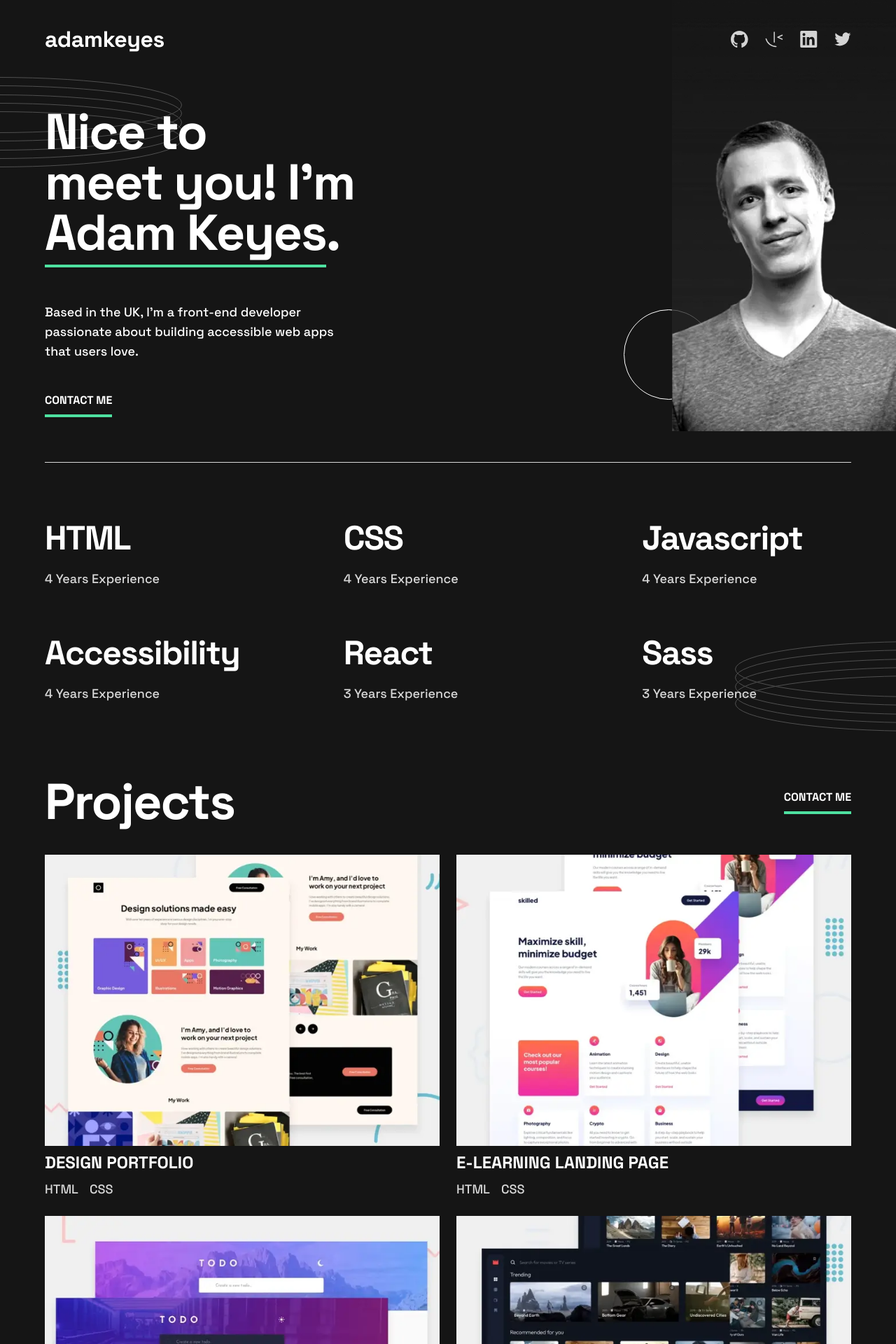
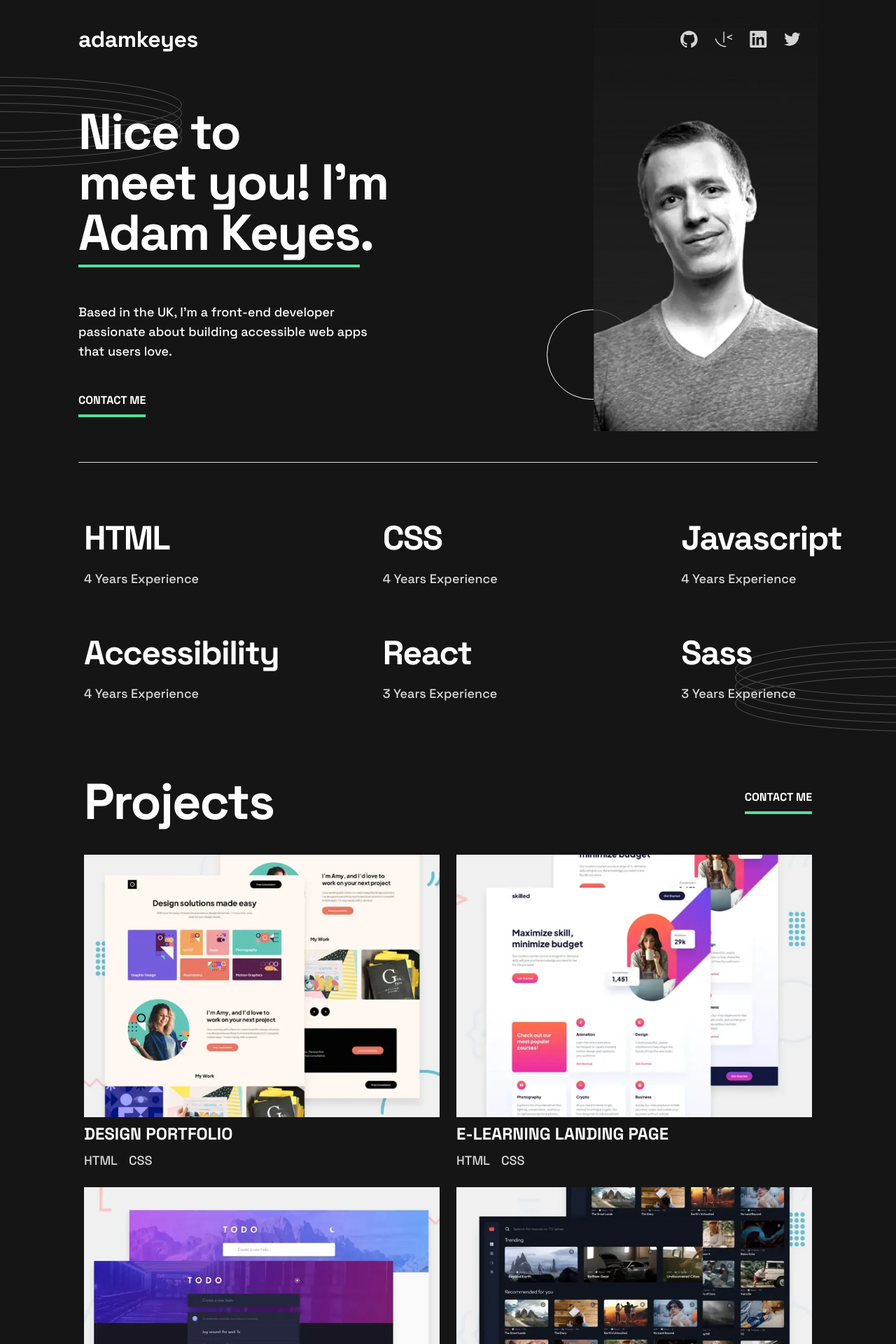
Before and after one commit to lastiwan89/single-page-dev-porfolio, a React (Vite) app: page / in a window 1280 px wide. Shown: the top 1920 px of the page at 70% size. Built offline with nearby package versions, Linux system fonts and the light colour scheme.

Commit message:
updtate lg size padding

```diff
--- a/src/components/Navlink.tsx
+++ b/src/components/Navlink.tsx
@@ -1,15 +1,15 @@
 import { ICONS } from "../constant";
 
-export default function NavLink() {
+export default function NavLink({ top }: { top?: string }) {
   return (
     <div>
-      <div className="flex flex-col items-center gap-6 md:flex-row md:justify-between md:px-6 lg:px-16">
+      <div className="flex flex-col items-center gap-6 md:flex-row md:justify-between md:px-6 lg:px-16 xl:px-28">
         <div>
           <h3 className="text-pure-white text-fs-24 leading-lh-32 md:text-fs-32 -tracking-ls-0.333 md:-tracking-ls-0.444 font-bold">
             adamkeyes
           </h3>
         </div>
-        <div className="flex items-center gap-6">
+        <div className={`${top} flex items-center gap-6`}>
           {ICONS.map((icon) => (
             <img src={icon.url} alt={`${icon.label} icon`} />
           ))}
--- a/src/components/pages/Contact.tsx
+++ b/src/components/pages/Contact.tsx
@@ -41,7 +41,7 @@ export default function Contact() {
           </div>
         </form>
       </div>
-      <div className="lg:px-10">
+      <div className="lg:px-10 xl:px-24">
         <Divider />
       </div>
     </section>
--- a/src/components/pages/Hero.tsx
+++ b/src/components/pages/Hero.tsx
@@ -8,16 +8,16 @@ export default function Hero() {
       <div className="hero">
         <div className="flex flex-col items-center pb-16 md:items-stretch">
           <div>
-            <NavLink />
+            <NavLink top="mr-6" />
             <div className="relative -mt-40 flex flex-col items-center md:items-end">
               <img
-                className="z-0 w-52 md:absolute md:w-80"
+                className="z-0 w-52 md:absolute md:w-80 lg:right-16 xl:right-28"
                 src="/image-profile-mobile.webp"
                 alt="profile picture"
               />
             </div>
           </div>
-          <div className="z-10 mt-8 flex flex-col gap-5 md:mt-28 md:w-[500px] md:gap-0 md:pl-6 lg:w-[700px] lg:pl-16">
+          <div className="z-10 mt-8 flex flex-col gap-5 md:mt-28 md:w-[500px] md:gap-0 md:pl-6 lg:w-[700px] lg:pl-16 xl:pl-28">
             <h1 className="text-pure-white md:text-fs-72 md:-tracking-ls-2.045 md:leading-lh-72 text-fs-40 leading-lh-40 -tracking-ls-1.136 text-center font-bold md:text-start">
               Nice to <br className="hidden md:block" /> meet you! I’m{" "}
               <span className="border-green border-b-4">Adam Keyes</span>.
@@ -29,11 +29,11 @@ export default function Hero() {
               love.
             </p>
           </div>
-          <div className="mt-8 md:mt-11 md:pl-6 lg:pl-16">
+          <div className="mt-8 md:mt-11 md:pl-6 lg:pl-16 xl:pl-28">
             <Button />
           </div>
         </div>
-        <div className="px-6 lg:px-16">
+        <div className="px-6 lg:px-16 xl:px-28">
           <Divider />
         </div>
       </div>
--- a/src/components/pages/Project.tsx
+++ b/src/components/pages/Project.tsx
@@ -5,7 +5,7 @@ export default function Project() {
   return (
     <section className="px-6">
       <div className="py-16">
-        <div className="mb-8 flex flex-col justify-between lg:px-10">
+        <div className="mb-8 flex flex-col justify-between lg:px-10 xl:px-24">
           <div className="flex items-center justify-between">
             <h3 className="text-pure-white md:text-fs-72 md:leading-lh-72 md:-tracking-ls-2.045 text-fs-40 leading-lh-40 -tracking-ls-1.136 font-bold">
               Projects
@@ -14,7 +14,7 @@ export default function Project() {
           </div>
           <div className="mt-10 grid grid-cols-1 gap-6 md:grid-cols-2">
             {PROJECT.map((item) => (
-              <div className="flex flex-col gap-2" key={item.label}>
+              <div className="relative flex flex-col gap-2" key={item.label}>
                 <div>
                   <img src={item.url} alt={`${item.label} image`} />
                 </div>
@@ -34,7 +34,7 @@ export default function Project() {
                     {item.tech.tech3}
                   </p>
                 </div>
-                <div className="flex gap-4 lg:hidden lg:flex-col lg:items-center">
+                <div className="flex gap-4 lg:hidden">
                   <Button text="view project" />
                   <Button text="view code" />
                 </div>
--- a/src/components/pages/Skills.tsx
+++ b/src/components/pages/Skills.tsx
@@ -8,7 +8,7 @@ export default function Skills() {
         {SKILL.map((item) => (
           <div
             key={item.label}
-            className="mt-4 flex flex-col items-center justify-center gap-1 md:items-start md:gap-4 lg:px-10"
+            className="mt-4 flex flex-col items-center justify-center gap-1 md:items-start md:gap-4 lg:px-10 xl:px-24"
           >
             <h3 className="text-pure-white md:text-fs-48 md:-tracking-ls-1.5 md:leading-lh-56 text-fs-32 leading-lh-40 -tracking-ls-1 font-bold">
               {item.label}
--- a/src/index.css
+++ b/src/index.css
@@ -30,7 +30,12 @@
     }
     @screen lg {
       background-position:
-        right 260px bottom 90px,
+        right 320px bottom 90px,
+        top 70px left -270px;
+    }
+    @screen xl {
+      background-position:
+        right 370px bottom 90px,
         top 70px left -270px;
     }
   }
```
